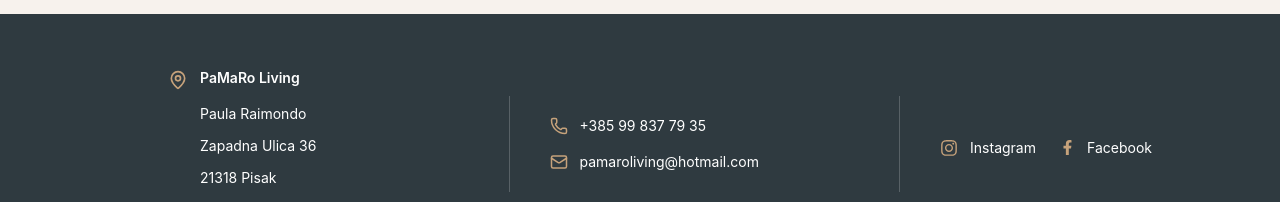
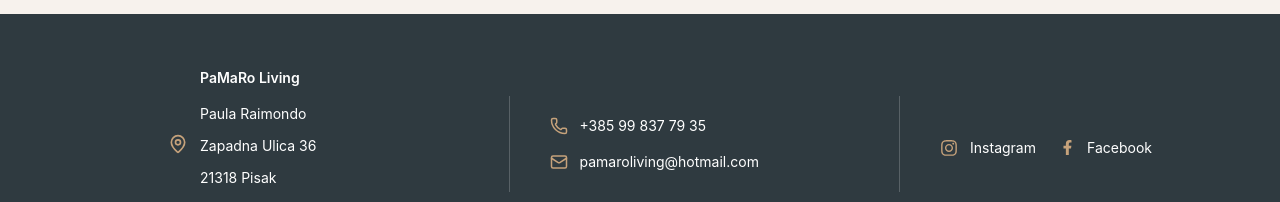
Before and after one commit to paulina44444/PaMaRoLiving, a React (Vite) app: page / in a window 1280 px wide. Shown: the part 2076-2278 px from the top of the page. Built offline with nearby package versions, Linux system fonts and the light colour scheme.

Commit message:
icon footer

```diff
--- a/src/App.jsx
+++ b/src/App.jsx
@@ -109,10 +109,10 @@
   className="flex items-start gap-3 hover:text-[#c6a27b] transition"
 >
 
-    <MapPin
-      size={20}
-      className="text-[#c6a27b] shrink-0 mt-2"
-    />
+<MapPin
+  size={20}
+  className="text-[#c6a27b] shrink-0 self-center"
+/>
 
     <div className="leading-8 text-left">
 
```
